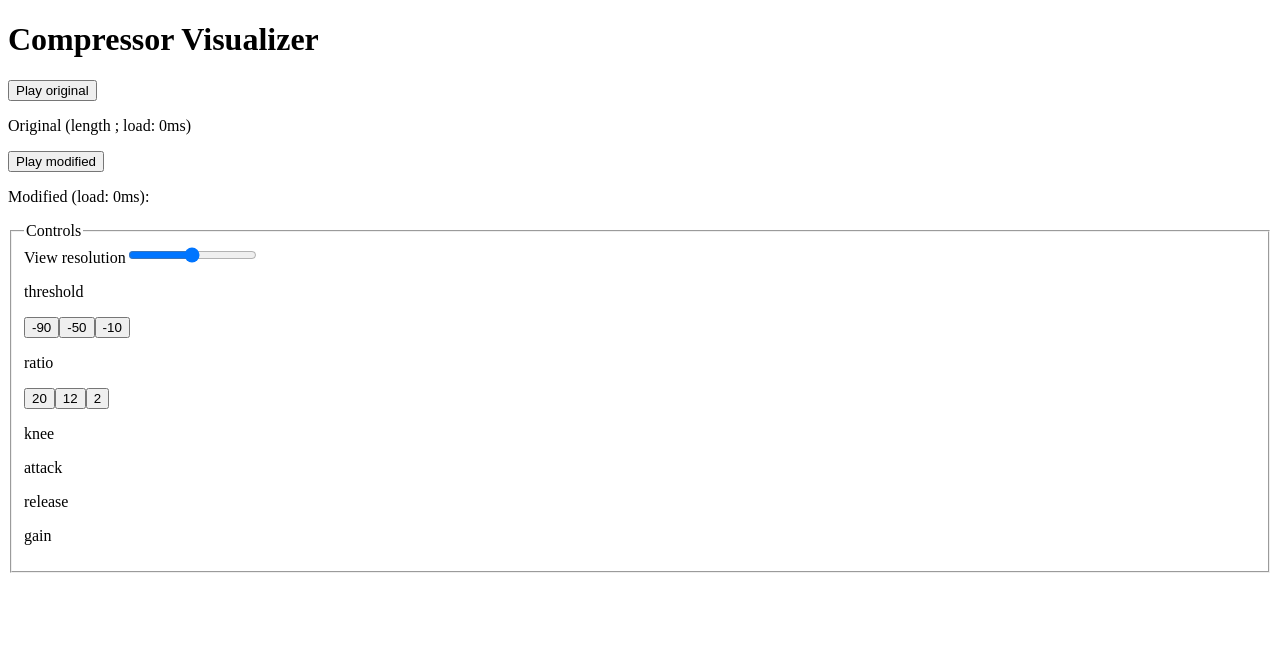
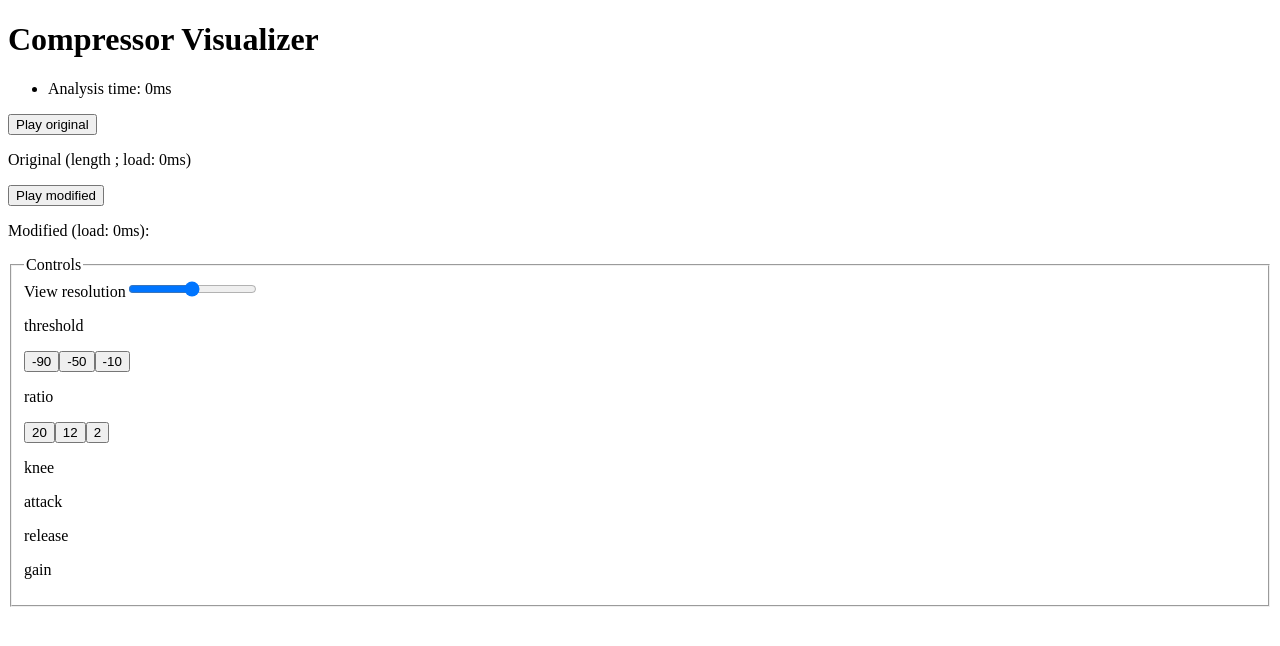
Before and after one commit to citelao/compressor-visualizer, a React app: page / in a window 1280 px wide. Shown: the top 646 px of the page. Built offline with nearby package versions, Linux system fonts and the light colour scheme; no server answers; the HTML template or start-up script is replaced by a standard one.

Commit message:
show analysis time

```diff
--- a/src/js/app.tsx
+++ b/src/js/app.tsx
@@ -141,6 +141,7 @@ class App extends React.Component<IAppProps, IAppState>
         const samples = this.state.samples;
         const WAVEFORM_WIDTH = 1000;
 
+        const calcTimer = new Timer();
         let maxWaveform;
         let meanWaveform;
         let rmsWaveform;
@@ -159,9 +160,14 @@ class App extends React.Component<IAppProps, IAppState>
             transformedMeanWaveform = absMeanSample(transformedData, samples);
             transformedRmsWaveform = rmsSample(transformedData, samples);
         }
+        const calculationTime = calcTimer.stop();
 
         return <>
             <h1>Compressor Visualizer</h1>
+
+            <ul>
+                <li>Analysis time: {calculationTime}ms</li>
+            </ul>
 
             {/* TODO: allow uploading */}
             {/* <audio controls
```
